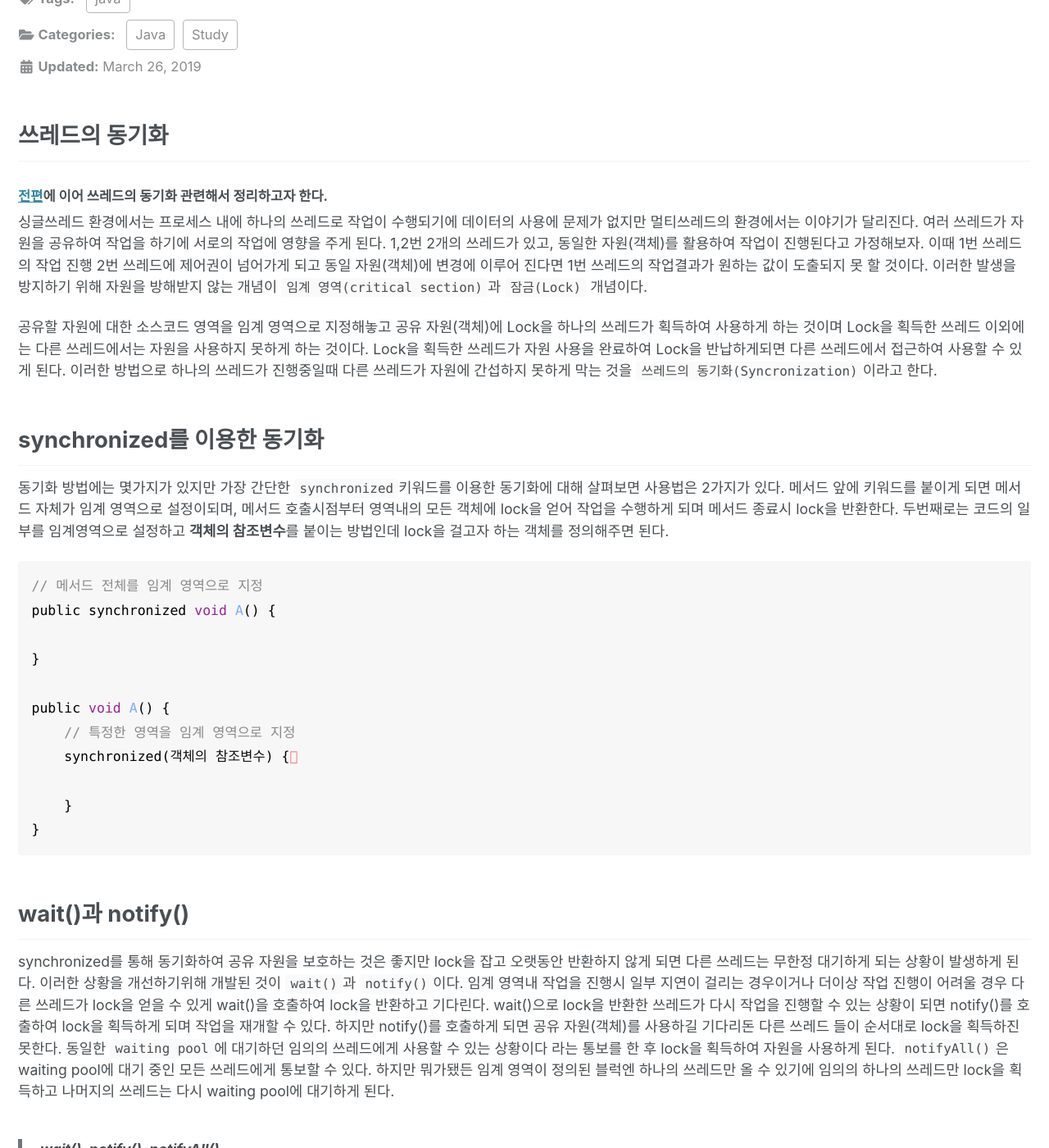
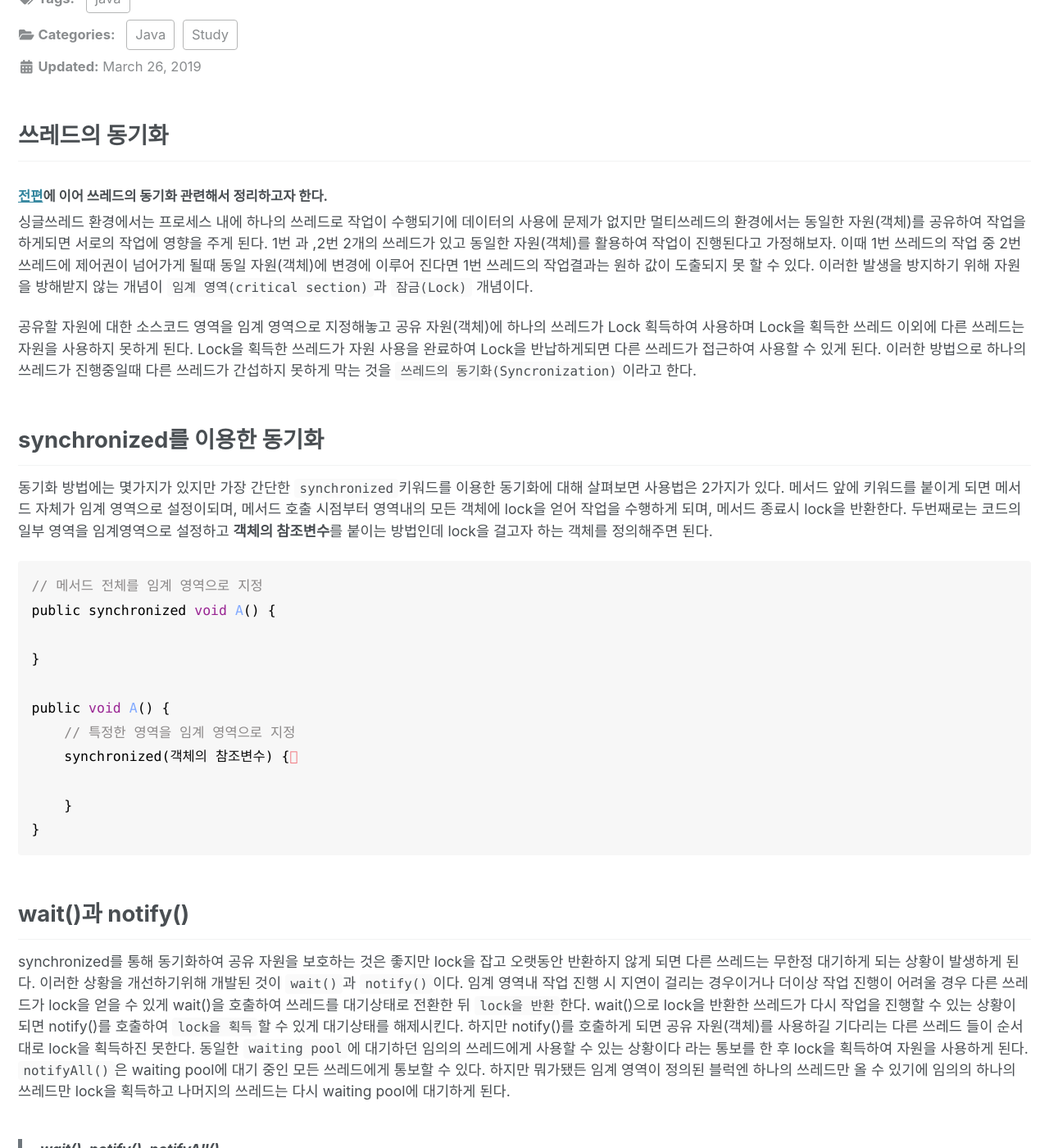
Before and after one commit to sksggg123/sksggg123.github.io, a Jekyll site: the page built from _posts/Java/Study/2019-03-16-Thread-Sync.md, in a window 1280 px wide and 1400 px high, scrolled down 233 px. Shown: the whole window at 82% size. Built offline with Jekyll 4.4.1, drawn with Linux system fonts in a browser that asks for light colours; cached includes are drawn as plain includes; nearby versions of some CDN libraries; comment, search, counter and statistics services are not loaded; some of the changed text lies outside the part shown.

Commit message:
modify - Thread-Sync, head.html

````diff
--- a/_includes/head.html
+++ b/_includes/head.html
@@ -29,6 +29,7 @@
   </style>
 <![endif]-->
 
+<!-- 구글 오버레이 앵커 광고 스크립트 애드센스-->
 <script async src="//pagead2.googlesyndication.com/pagead/js/adsbygoogle.js"></script>
 <script>
      (adsbygoogle = window.adsbygoogle || []).push({
@@ -36,6 +37,7 @@
           enable_page_level_ads: true
      });
 </script>
+<!-- 구글 오버레이 앵커 광고 스크립트 애드센스-->
 
 {% if site.head_scripts %}
   {% for script in site.head_scripts %}
--- a/_posts/Java/Study/2019-03-16-Thread-Sync.md
+++ b/_posts/Java/Study/2019-03-16-Thread-Sync.md
@@ -85,13 +85,13 @@ sitemap:
 
 #### [전편](https://sksggg123.github.io/java/study/Thread/)에 이어 쓰레드의 동기화 관련해서 정리하고자 한다.
 
-싱글쓰레드 환경에서는 프로세스 내에 하나의 쓰레드로 작업이 수행되기에 데이터의 사용에 문제가 없지만 멀티쓰레드의 환경에서는 이야기가 달리진다. 여러 쓰레드가 자원을 공유하여 작업을 하기에 서로의 작업에 영향을 주게 된다. 1,2번 2개의 쓰레드가 있고, 동일한 자원(객체)를 활용하여 작업이 진행된다고 가정해보자. 이때 1번 쓰레드의 작업 진행 2번 쓰레드에 제어권이 넘어가게 되고 동일 자원(객체)에 변경에 이루어 진다면 1번 쓰레드의 작업결과가 원하는 값이 도출되지 못 할 것이다. 이러한 발생을 방지하기 위해 자원을 방해받지 않는 개념이 ``임계 영역(critical section)``과 ``잠금(Lock)`` 개념이다.
+싱글쓰레드 환경에서는 프로세스 내에 하나의 쓰레드로 작업이 수행되기에 데이터의 사용에 문제가 없지만 멀티쓰레드의 환경에서는 동일한 자원(객체)를 공유하여 작업을 하게되면 서로의 작업에 영향을 주게 된다. 1번 과 ,2번 2개의 쓰레드가 있고 동일한 자원(객체)를 활용하여 작업이 진행된다고 가정해보자. 이때 1번 쓰레드의 작업 중 2번 쓰레드에 제어권이 넘어가게 될때 동일 자원(객체)에 변경에 이루어 진다면 1번 쓰레드의 작업결과는 원하 값이 도출되지 못 할 수 있다. 이러한 발생을 방지하기 위해 자원을 방해받지 않는 개념이 ``임계 영역(critical section)``과 ``잠금(Lock)`` 개념이다.
 
-공유할 자원에 대한 소스코드 영역을 임계 영역으로 지정해놓고 공유 자원(객체)에 Lock을 하나의 쓰레드가 획득하여 사용하게 하는 것이며 Lock을 획득한 쓰레드 이외에는 다른 쓰레드에서는 자원을 사용하지 못하게 하는 것이다. Lock을 획득한 쓰레드가 자원 사용을 완료하여 Lock을 반납하게되면 다른 쓰레드에서 접근하여 사용할 수 있게 된다. 이러한 방법으로 하나의 쓰레드가 진행중일때 다른 쓰레드가 자원에 간섭하지 못하게 막는 것을 ``쓰레드의 동기화(Syncronization)``이라고 한다.
+공유할 자원에 대한 소스코드 영역을 임계 영역으로 지정해놓고 공유 자원(객체)에 하나의 쓰레드가 Lock 획득하여 사용하며  Lock을 획득한 쓰레드 이외에 다른 쓰레드는 자원을 사용하지 못하게 된다. Lock을 획득한 쓰레드가 자원 사용을 완료하여 Lock을 반납하게되면 다른 쓰레드가 접근하여 사용할 수 있게 된다. 이러한 방법으로 하나의 쓰레드가 진행중일때 다른 쓰레드가 간섭하지 못하게 막는 것을 ``쓰레드의 동기화(Syncronization)``이라고 한다.
 
 ## synchronized를 이용한 동기화
 
-동기화 방법에는 몇가지가 있지만 가장 간단한 ``synchronized``키워드를 이용한 동기화에 대해 살펴보면 사용법은 2가지가 있다. 메서드 앞에 키워드를 붙이게 되면 메서드 자체가 임계 영역으로 설정이되며, 메서드 호출시점부터 영역내의 모든 객체에 lock을 얻어 작업을 수행하게 되며 메서드 종료시 lock을 반환한다. 두번째로는 코드의 일부를 임계영역으로 설정하고 **객체의 참조변수**를 붙이는 방법인데 lock을 걸고자 하는 객체를 정의해주면 된다.
+동기화 방법에는 몇가지가 있지만 가장 간단한 ``synchronized``키워드를 이용한 동기화에 대해 살펴보면 사용법은 2가지가 있다. 메서드 앞에 키워드를 붙이게 되면 메서드 자체가 임계 영역으로 설정이되며, 메서드 호출 시점부터 영역내의 모든 객체에 lock을 얻어 작업을 수행하게 되며, 메서드 종료시 lock을 반환한다. 두번째로는 코드의 일부 영역을 임계영역으로 설정하고 **객체의 참조변수**를 붙이는 방법인데 lock을 걸고자 하는 객체를 정의해주면 된다.
 
 ```java
 // 메서드 전체를 임계 영역으로 지정
@@ -109,7 +109,7 @@ public void A() {
 
 ## wait()과 notify()
 
-synchronized를 통해 동기화하여 공유 자원을 보호하는 것은 좋지만 lock을 잡고 오랫동안 반환하지 않게 되면 다른 쓰레드는 무한정 대기하게 되는 상황이 발생하게 된다. 이러한 상황을 개선하기위해 개발된 것이 ``wait()``과 ``notify()``이다. 임계 영역내 작업을 진행시 일부 지연이 걸리는 경우이거나 더이상 작업 진행이 어려울 경우 다른 쓰레드가 lock을 얻을 수 있게 wait()을 호출하여 lock을 반환하고 기다린다. wait()으로 lock을 반환한 쓰레드가 다시 작업을 진행할 수 있는 상황이 되면 notify()를 호출하여 lock을 획득하게 되며 작업을 재개할 수 있다. 하지만 notify()를 호출하게 되면 공유 자원(객체)를 사용하길 기다리돈 다른 쓰레드 들이 순서대로 lock을 획득하진 못한다. 동일한 ``waiting pool``에 대기하던 임의의 쓰레드에게 사용할 수 있는 상황이다 라는 통보를 한 후 lock을 획득하여 자원을 사용하게 된다. ``notifyAll()``은 waiting pool에 대기 중인 모든 쓰레드에게 통보할 수 있다. 하지만 뭐가됐든 임계 영역이 정의된 블럭엔 하나의 쓰레드만 올 수 있기에 임의의 하나의 쓰레드만 lock을 획득하고 나머지의 쓰레드는 다시 waiting pool에 대기하게 된다.
+synchronized를 통해 동기화하여 공유 자원을 보호하는 것은 좋지만 lock을 잡고 오랫동안 반환하지 않게 되면 다른 쓰레드는 무한정 대기하게 되는 상황이 발생하게 된다. 이러한 상황을 개선하기위해 개발된 것이 ``wait()``과 ``notify()``이다. 임계 영역내 작업 진행 시 지연이 걸리는 경우이거나 더이상 작업 진행이 어려울 경우 다른 쓰레드가 lock을 얻을 수 있게 wait()을 호출하여 쓰레드를 대기상태로 전환한 뒤 ``lock을 반환``한다. wait()으로 lock을 반환한 쓰레드가 다시 작업을 진행할 수 있는 상황이 되면 notify()를 호출하여 ``lock을 획득``할 수 있게 대기상태를 해제시킨다. 하지만 notify()를 호출하게 되면 공유 자원(객체)를 사용하길 기다리는 다른 쓰레드 들이 순서대로 lock을 획득하진 못한다. 동일한 ``waiting pool``에 대기하던 임의의 쓰레드에게 사용할 수 있는 상황이다 라는 통보를 한 후 lock을 획득하여 자원을 사용하게 된다. ``notifyAll()``은 waiting pool에 대기 중인 모든 쓰레드에게 통보할 수 있다. 하지만 뭐가됐든 임계 영역이 정의된 블럭엔 하나의 쓰레드만 올 수 있기에 임의의 하나의 쓰레드만 lock을 획득하고 나머지의 쓰레드는 다시 waiting pool에 대기하게 된다.
 
 >**wait(), notify(), notifyAll()**
 >- Objecy에 정의되어 있다.
@@ -127,7 +127,7 @@ A, B의 쓰레드가 동기화 블럭으로 감싸져있는 공유 자원을 사
 4. A쓰레드가 lock을 획득하여 사용, waiting pool에는 B쓰레드가 대기 (세번째 그림)
 
 
-notify()를 통해 waiting pool에 대기 중인 쓰레드들에게 자원 사용할 기회를 주지만 그림 flow처럼 B쓰레드는 lock을 획득하지 못하는 경우가 발생한다. 이러한 현상을 ``기아 현상``이라고 한다. 이러할 경우 notifyAll()을 통해 waiting pool에 대기중인 모든 쓰레드에게 통보를 하여 쓰레드간 lock을 획득하기 위해 ``경쟁 상태``에 놓기에 된다. 이처럼 기아 현상, 경쟁 상태를 개선하기 위해 아래에 정리할 ``Lock``과 ``Confition``을 이용하여 쓰레드에 선별을 주어 lock획득을 컨트롤 할 수 있다.
+notify()를 통해 waiting pool에 대기 중인 쓰레드들에게 자원 사용할 기회를 주지만 그림 flow처럼 B쓰레드는 lock을 획득하지 못하는 경우가 발생한다. 이러한 현상을 ``기아 현상``이라고 한다. 이러할 경우 notifyAll()을 통해 waiting pool에 대기중인 모든 쓰레드에게 통보를 할 수 있다. 하지만 대기중인 모든 쓰레드간 lock을 획득하기 위해 ``경쟁 상태``에 놓기에 된다. 이처럼 기아 현상, 경쟁 상태를 개선하기 위해 아래에 정리할 ``Lock``과 ``Confition``을 이용하여 쓰레드에 선별을 주어 lock획득을 컨트롤 할 수 있다.
 
 ## Lock과 Condition을 이용한 동기화
 
@@ -137,7 +137,7 @@ ReentrantReadWriteLock  // 읽기에는 공유적이고, 쓰기에는 배타적
 StampedLock             // ReentrantReadWriteLock에 낙관적인 lock의 기능을 추가
 ```
 
-**ReentrantLock**은 위에 설명한 synchronized와 거의 유사하다 단지 선언하는 부분이 다를뿐이다. **ReentrantReadWriteLock**은 읽기를 위한 lock과 쓰기를 위한 lock을 제공한다. 임계 영역에 읽기 lock이 걸려 있으면 다른 쓰레드에서 중복으로 읽을 수 있지만 쓰기lock이 걸려 있으면 허용되지 않는다. **StampedLock**은 보통 동기화가 걸린 lock은 읽기 lock이 걸려 있으면, 쓰기 lock을 얻기 위해 읽기 lock이 풀릴 떄까지 기다려야하는데 반해 쓰기 lock에 의해 읽기 lock이 바로 풀려버린다. ``무조건 읽기 lock을 걸지 않고, 쓰기와 읽기가 충돌할 때만 쓰기가 끝난 후에 읽기 lock을 거는 것이다.``
+**ReentrantLock**은 위에 설명한 synchronized와 거의 유사하다 단지 선언하는 부분이 다를 뿐이다. **ReentrantReadWriteLock**은 읽기를 위한 lock과 쓰기를 위한 lock을 제공한다. 임계 영역에 읽기 lock이 걸려 있으면 다른 쓰레드에서 중복으로 읽을 수 있지만 쓰기lock이 걸려 있으면 허용되지 않는다. **StampedLock**은 보통 동기화가 걸린 lock은 읽기 lock이 걸려 있으면, 쓰기 lock을 얻기 위해 읽기 lock이 풀릴 떄까지 기다려야하는데 반해 쓰기 lock에 의해 읽기 lock이 바로 풀려버린다. ``무조건 읽기 lock을 걸지 않고, 쓰기와 읽기가 충돌할 때만 쓰기가 끝난 후에 읽기 lock을 거는 것이다.``
 
 일반적으로 사용하는 **ReentrantLock**에 대해서만 정리해보자.
 
````
